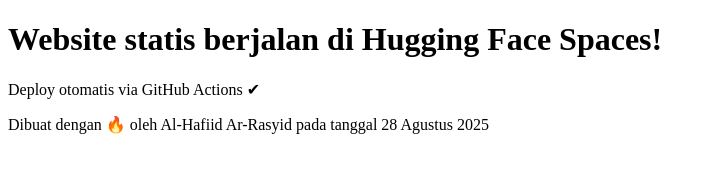
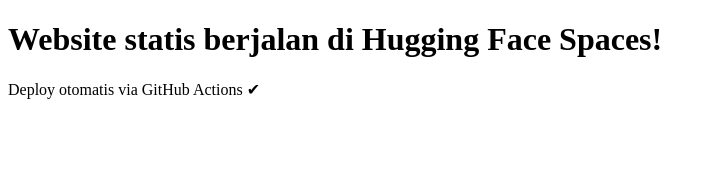
Before and after one commit to arrasyid17/praktekcloud1, a plain HTML site: page app/index.html in a window 1280 px wide. Shown: the whole page, without its empty margins (0-715 px from the left). Drawn offline with Linux system fonts and the light colour scheme.

Commit message:
Update index.html

```diff
--- a/app/index.html
+++ b/app/index.html
@@ -7,6 +7,5 @@
 <body>
   <h1>Website statis berjalan di Hugging Face Spaces!</h1>
   <p>Deploy otomatis via GitHub Actions ✔</p>
-  <p>Dibuat dengan 🔥 oleh Al-Hafiid Ar-Rasyid pada tanggal 28 Agustus 2025</p>
 </body>
 </html>
```
